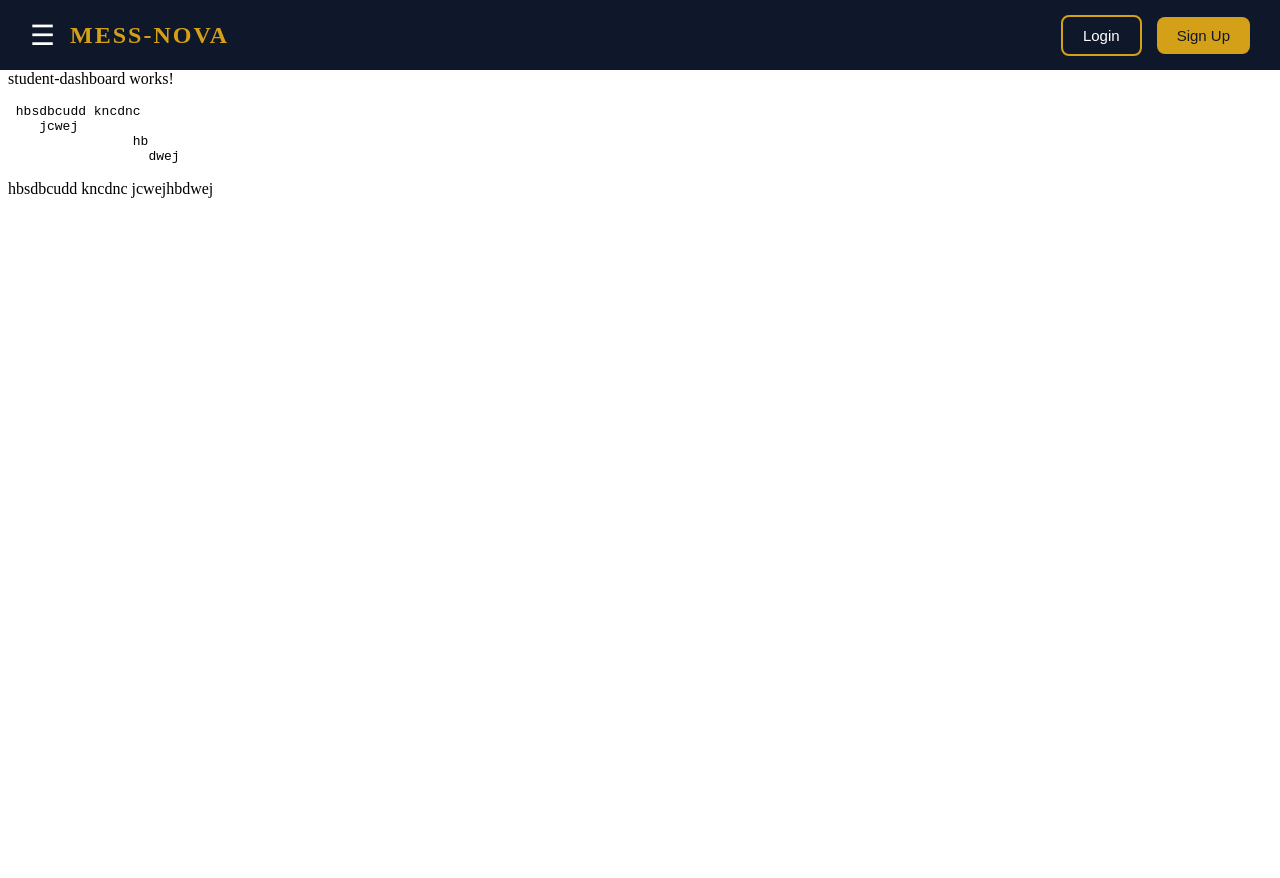
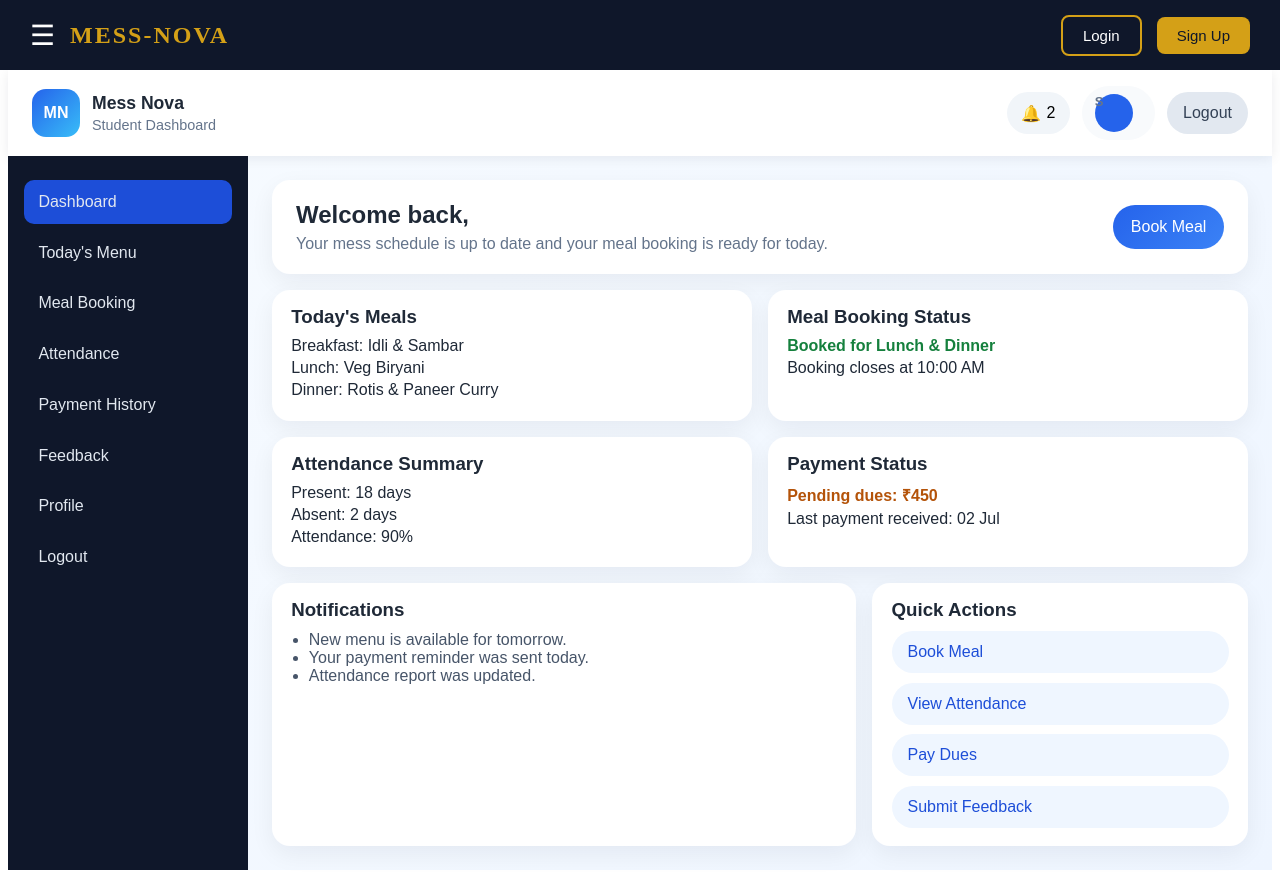
Before and after one commit to BornWhiz-Technologies/Nova-mess-frontend, an Angular app: page /student-dashboard in a window 1280 px wide. Built offline with nearby package versions, Linux system fonts and the light colour scheme.

Commit message:
studentdashboard ui  created

```diff
--- a/src/app/student-dashboard/student-dashboard.css
+++ b/src/app/student-dashboard/student-dashboard.css
@@ -0,0 +1,254 @@
+:host {
+  display: block;
+  min-height: 100vh;
+  background: linear-gradient(135deg, #f7fbff 0%, #eef5ff 100%);
+  font-family: Arial, Helvetica, sans-serif;
+  color: #1f2937;
+}
+
+.dashboard-shell {
+  display: flex;
+  flex-direction: column;
+  min-height: 100vh;
+}
+
+.topbar {
+  display: flex;
+  justify-content: space-between;
+  align-items: center;
+  padding: 1rem 1.5rem;
+  background: #ffffff;
+  box-shadow: 0 2px 12px rgba(15, 23, 42, 0.08);
+}
+
+.brand {
+  display: flex;
+  align-items: center;
+  gap: 0.75rem;
+}
+
+.brand-mark {
+  display: grid;
+  place-items: center;
+  width: 48px;
+  height: 48px;
+  border-radius: 14px;
+  background: linear-gradient(135deg, #2563eb, #38bdf8);
+  color: white;
+  font-weight: 700;
+}
+
+.brand h1 {
+  margin: 0;
+  font-size: 1.1rem;
+}
+
+.brand p {
+  margin: 0.2rem 0 0;
+  color: #64748b;
+  font-size: 0.9rem;
+}
+
+.topbar-actions {
+  display: flex;
+  align-items: center;
+  gap: 0.75rem;
+}
+
+.icon-btn,
+.secondary-btn,
+.primary-btn,
+.action-btn {
+  border: none;
+  border-radius: 999px;
+  cursor: pointer;
+  font: inherit;
+}
+
+.icon-btn {
+  display: flex;
+  align-items: center;
+  gap: 0.35rem;
+  padding: 0.7rem 0.9rem;
+  background: #f1f5f9;
+}
+
+.profile-pill {
+  display: flex;
+  align-items: center;
+  gap: 0.6rem;
+  padding: 0.5rem 0.8rem;
+  background: #f8fafc;
+  border-radius: 999px;
+}
+
+.profile-pill strong,
+.profile-pill span {
+  display: block;
+}
+
+.profile-pill span {
+  color: #64748b;
+  font-size: 0.82rem;
+}
+
+.avatar {
+  display: grid;
+  place-items: center;
+  width: 38px;
+  height: 38px;
+  border-radius: 50%;
+  background: #2563eb;
+  color: white;
+  font-weight: 700;
+}
+
+.secondary-btn {
+  padding: 0.75rem 1rem;
+  background: #e2e8f0;
+  color: #334155;
+}
+
+.content-area {
+  display: grid;
+  grid-template-columns: 240px 1fr;
+  flex: 1;
+}
+
+.sidebar {
+  padding: 1.5rem 1rem;
+  background: #0f172a;
+  color: #e2e8f0;
+}
+
+.nav-item {
+  display: block;
+  padding: 0.8rem 0.9rem;
+  margin-bottom: 0.45rem;
+  border-radius: 10px;
+  color: inherit;
+  text-decoration: none;
+}
+
+.nav-item.active,
+.nav-item:hover {
+  background: #1d4ed8;
+}
+
+.main-content {
+  padding: 1.5rem;
+  display: grid;
+  gap: 1rem;
+}
+
+.hero-card,
+.card {
+  background: white;
+  border-radius: 18px;
+  box-shadow: 0 8px 24px rgba(15, 23, 42, 0.06);
+}
+
+.hero-card {
+  display: flex;
+  justify-content: space-between;
+  align-items: center;
+  padding: 1.25rem 1.5rem;
+}
+
+.hero-card h2 {
+  margin: 0 0 0.35rem;
+}
+
+.hero-card p {
+  margin: 0;
+  color: #64748b;
+}
+
+.primary-btn {
+  padding: 0.8rem 1.1rem;
+  background: linear-gradient(135deg, #2563eb, #3b82f6);
+  color: white;
+}
+
+.stats-grid {
+  display: grid;
+  grid-template-columns: repeat(2, minmax(0, 1fr));
+  gap: 1rem;
+}
+
+.card {
+  padding: 1rem 1.2rem;
+}
+
+.card h3 {
+  margin-top: 0;
+  margin-bottom: 0.6rem;
+}
+
+.card p {
+  margin: 0.25rem 0;
+}
+
+.status.success {
+  color: #15803d;
+  font-weight: 600;
+}
+
+.status.pending {
+  color: #b45309;
+  font-weight: 600;
+}
+
+.bottom-grid {
+  display: grid;
+  grid-template-columns: 1.4fr 0.9fr;
+  gap: 1rem;
+}
+
+.wide-card ul {
+  padding-left: 1.1rem;
+  margin: 0.4rem 0 0;
+  color: #475569;
+}
+
+.action-list {
+  display: flex;
+  flex-direction: column;
+  gap: 0.6rem;
+}
+
+.action-btn {
+  width: 100%;
+  padding: 0.75rem 1rem;
+  background: #eff6ff;
+  color: #1d4ed8;
+  text-align: left;
+}
+
+@media (max-width: 900px) {
+  .content-area {
+    grid-template-columns: 1fr;
+  }
+
+  .sidebar {
+    padding-bottom: 0.5rem;
+  }
+
+  .stats-grid,
+  .bottom-grid {
+    grid-template-columns: 1fr;
+  }
+}
+
+@media (max-width: 640px) {
+  .topbar,
+  .hero-card {
+    flex-direction: column;
+    align-items: flex-start;
+    gap: 0.85rem;
+  }
+
+  .topbar-actions {
+    flex-wrap: wrap;
+  }
+}
--- a/src/app/student-dashboard/student-dashboard.html
+++ b/src/app/student-dashboard/student-dashboard.html
@@ -1,12 +1,97 @@
-<p>student-dashboard works!</p>
+<div class="dashboard-shell">
+  <header class="topbar">
+    <div class="brand">
+      <div class="brand-mark">MN</div>
+      <div>
+        <h1>Mess Nova</h1>
+        <p>Student Dashboard</p>
+      </div>
+    </div>
 
+    <div class="topbar-actions">
+      <button class="icon-btn" type="button">🔔 <span>2</span></button>
+      <div class="profile-pill">
+        <span class="avatar">S</span>
+        <div>
+          <strong>{{ studentName }}</strong>
+          <span>{{ rollNumber }}</span>
+        </div>
+      </div>
+      <button class="secondary-btn" type="button">Logout</button>
+    </div>
+  </header>
 
-<pre> hbsdbcudd kncdnc
-    jcwej
-                hb
-                  dwej
-</pre>
+  <div class="content-area">
+    <aside class="sidebar">
+      <nav>
+        <a class="nav-item active" href="#">Dashboard</a>
+        <a class="nav-item" href="#">Today's Menu</a>
+        <a class="nav-item" href="#">Meal Booking</a>
+        <a class="nav-item" href="#">Attendance</a>
+        <a class="nav-item" href="#">Payment History</a>
+        <a class="nav-item" href="#">Feedback</a>
+        <a class="nav-item" href="#">Profile</a>
+        <a class="nav-item" href="#">Logout</a>
+      </nav>
+    </aside>
 
-<p> hbsdbcudd kncdnc
-    jcwejhbdwej
-</p>
+    <main class="main-content">
+      <section class="hero-card">
+        <div>
+          <h2>Welcome back, {{ studentName }}</h2>
+          <p>Your mess schedule is up to date and your meal booking is ready for today.</p>
+        </div>
+        <button class="primary-btn" type="button">Book Meal</button>
+      </section>
+
+      <section class="stats-grid">
+        <article class="card">
+          <h3>Today's Meals</h3>
+          <p>Breakfast: Idli & Sambar</p>
+          <p>Lunch: Veg Biryani</p>
+          <p>Dinner: Rotis & Paneer Curry</p>
+        </article>
+
+        <article class="card">
+          <h3>Meal Booking Status</h3>
+          <p class="status success">Booked for Lunch & Dinner</p>
+          <p>Booking closes at 10:00 AM</p>
+        </article>
+
+        <article class="card">
+          <h3>Attendance Summary</h3>
+          <p>Present: 18 days</p>
+          <p>Absent: 2 days</p>
+          <p>Attendance: 90%</p>
+        </article>
+
+        <article class="card">
+          <h3>Payment Status</h3>
+          <p class="status pending">Pending dues: ₹450</p>
+          <p>Last payment received: 02 Jul</p>
+        </article>
+      </section>
+
+      <section class="bottom-grid">
+        <article class="card wide-card">
+          <h3>Notifications</h3>
+          <ul>
+            <li>New menu is available for tomorrow.</li>
+            <li>Your payment reminder was sent today.</li>
+            <li>Attendance report was updated.</li>
+          </ul>
+        </article>
+
+        <article class="card">
+          <h3>Quick Actions</h3>
+          <div class="action-list">
+            <button class="action-btn" type="button">Book Meal</button>
+            <button class="action-btn" type="button">View Attendance</button>
+            <button class="action-btn" type="button">Pay Dues</button>
+            <button class="action-btn" type="button">Submit Feedback</button>
+          </div>
+        </article>
+      </section>
+    </main>
+  </div>
+</div>
--- a/src/app/student-dashboard/student-dashboard.ts
+++ b/src/app/student-dashboard/student-dashboard.ts
@@ -1,9 +1,24 @@
+import { CommonModule } from '@angular/common';
 import { Component } from '@angular/core';
 
 @Component({
   selector: 'app-student-dashboard',
-  imports: [],
+  imports: [CommonModule],
   templateUrl: './student-dashboard.html',
   styleUrl: './student-dashboard.css',
 })
-export class StudentDashboard {}
+export class StudentDashboard {
+  studentName = '';
+  rollNumber = '';
+  sidebarItems = [
+    'Dashboard',
+    "Today's Menu",
+    'Meal Booking',
+    'Attendance',
+    'Payment History',
+    'Feedback',
+    'Profile',
+    'Logout',
+  ];
+  quickActions = ['Book Meal', 'View Attendance', 'Pay Dues', 'Submit Feedback'];
+}
```
